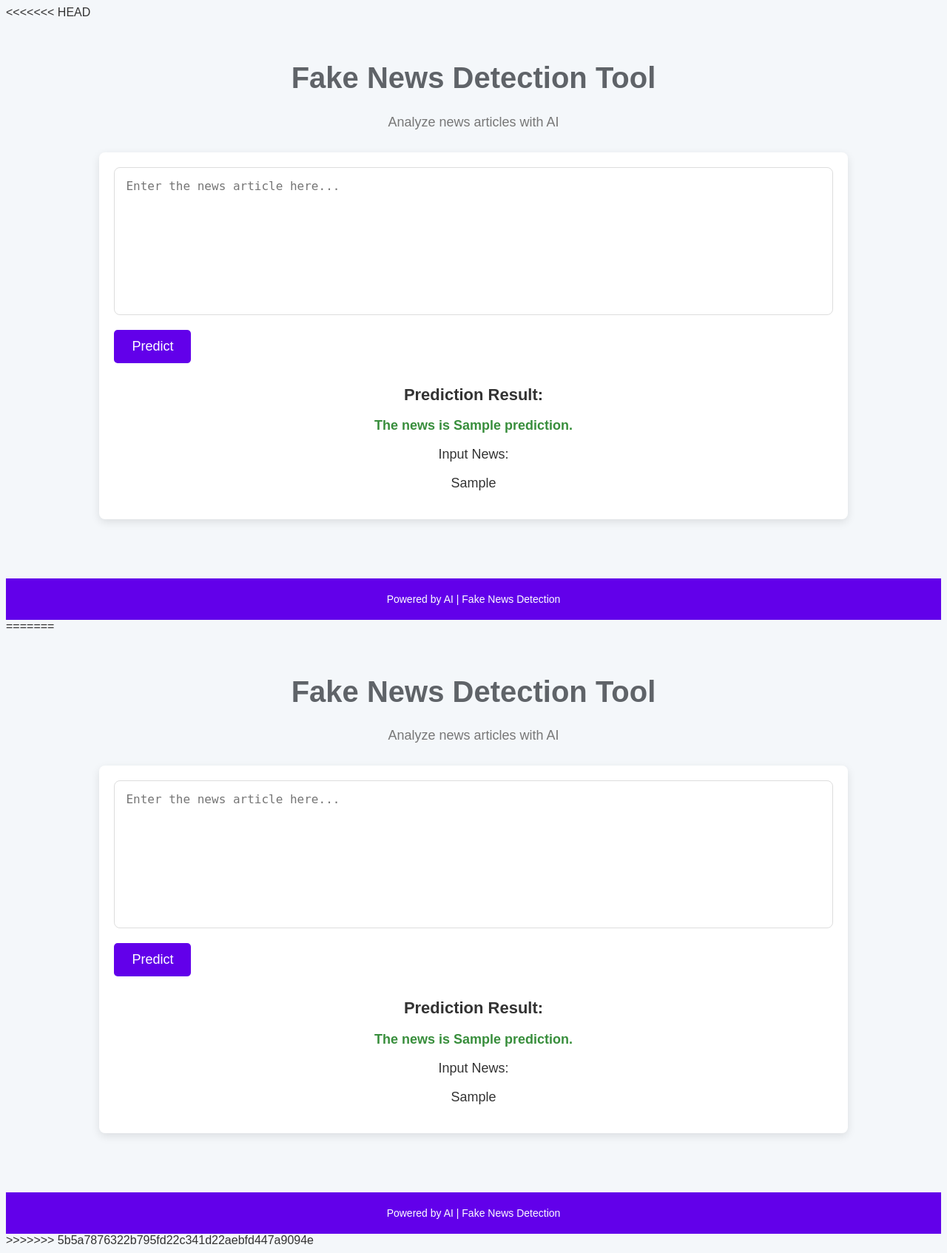
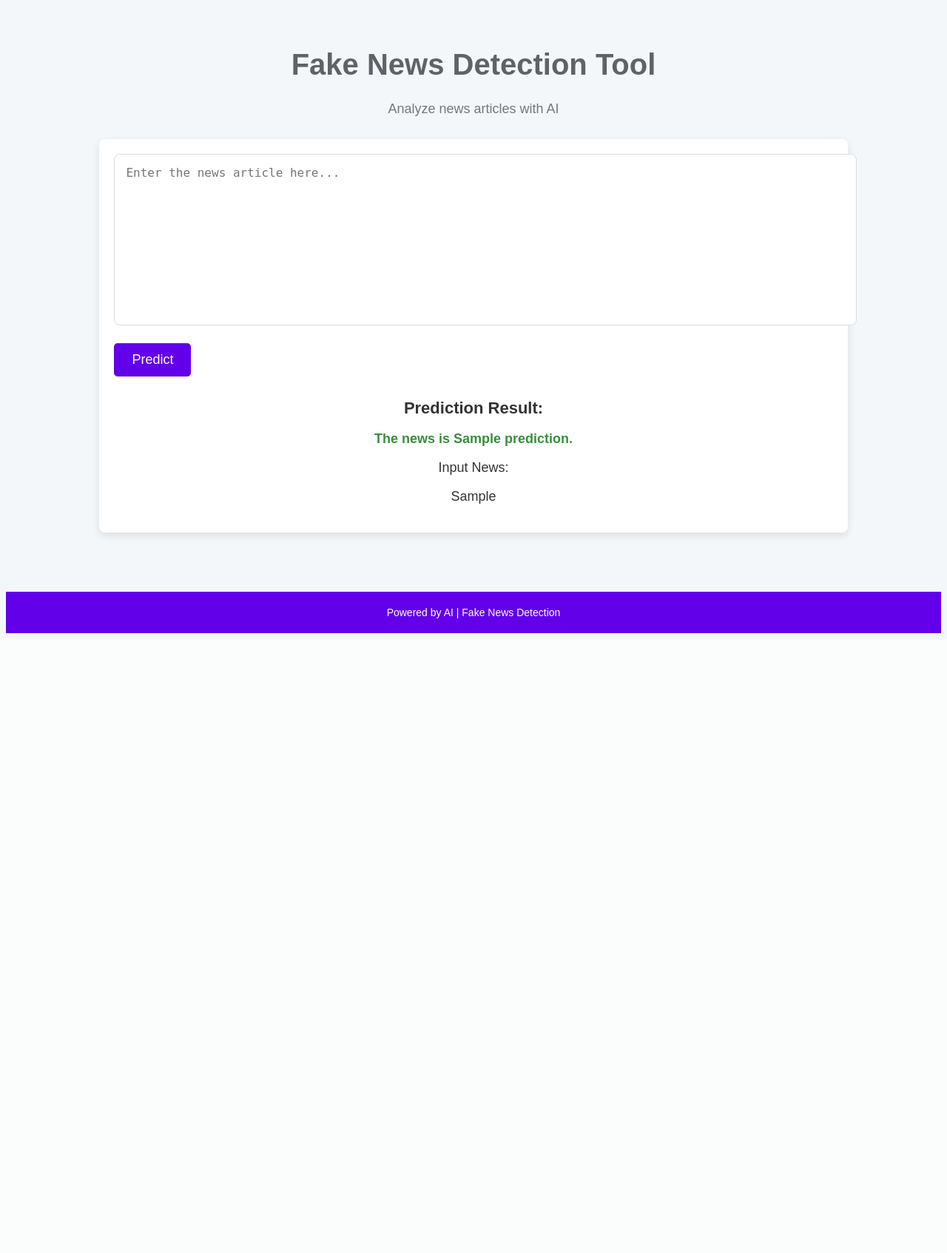
Before and after one commit to Harini-262006/Fakenews-detection, a Flask app: template templates/index.html in a window 1280 px wide. Shown: the whole page at 74% size. After the commit the page ends 856 px from the top, so only its background shows below. Run offline with Flask 3, Linux system fonts and the light colour scheme; the template is opened without the code that fills it: most values are stand-ins (such as "Sample title", 1, 10 or a date in 2020); parts of the project's set-up code (start-up, migrations or seed data) failed here and were passed over.

Commit message:
Update index.html

```diff
--- a/templates/index.html
+++ b/templates/index.html
@@ -1,4 +1,4 @@
-<<<<<<< HEAD
+
 <!DOCTYPE html>
 <html lang="en">
 <head>
@@ -40,48 +40,3 @@
 
 </body>
 </html>
-
-=======
-<!DOCTYPE html>
-<html lang="en">
-<head>
-    <meta charset="UTF-8">
-    <meta name="viewport" content="width=device-width, initial-scale=1.0">
-    <title>Fake News Detection</title>
-    <link rel="stylesheet" href="{{ url_for('static', filename='style.css') }}">
-</head>
-<body>
-
-    <div class="container">
-        <div class="header">
-            <h1>Fake News Detection Tool</h1>
-            <p>Analyze news articles with AI</p>
-        </div>
-
-        <div class="main-content">
-            <form action="/predict" method="POST">
-                <textarea name="news" placeholder="Enter the news article here..." required></textarea>
-                <button type="submit">Predict</button>
-            </form>
-
-            {% if prediction is not none %}
-                <div class="result">
-                    <h2>Prediction Result:</h2>
-                    <p class="prediction {% if prediction == 'fake' %}fake{% else %}real{% endif %}">
-                        The news is <strong>{{ prediction }}</strong>.
-                    </p>
-                    <p>Input News:</p>
-                    <p class="news-input">{{ input_news }}</p>
-                </div>
-            {% endif %}
-        </div>
-    </div>
-
-    <footer>
-        <p>Powered by AI | Fake News Detection</p>
-    </footer>
-
-</body>
-</html>
-
->>>>>>> 5b5a7876322b795fd22c341d22aebfd447a9094e
```
